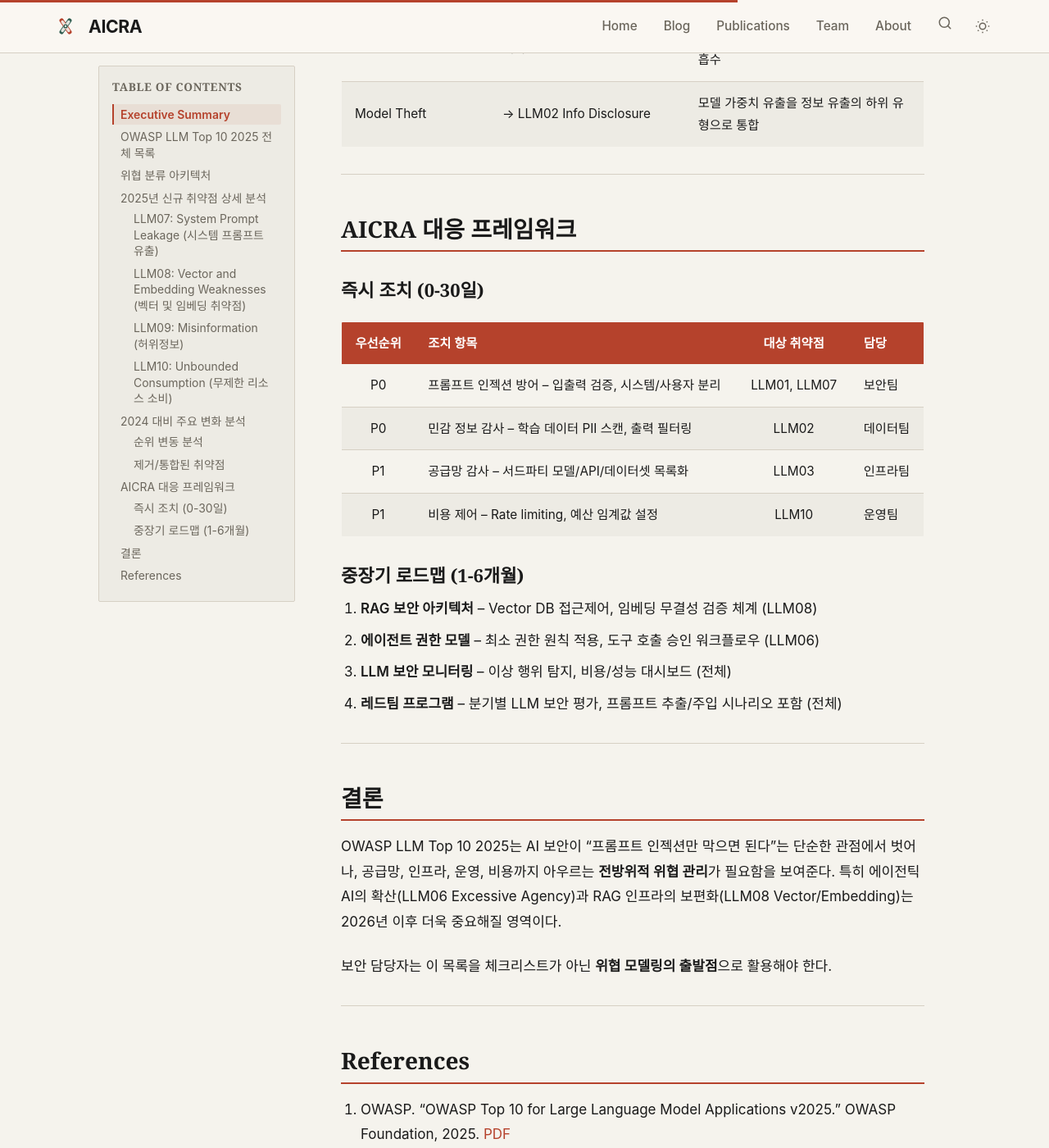
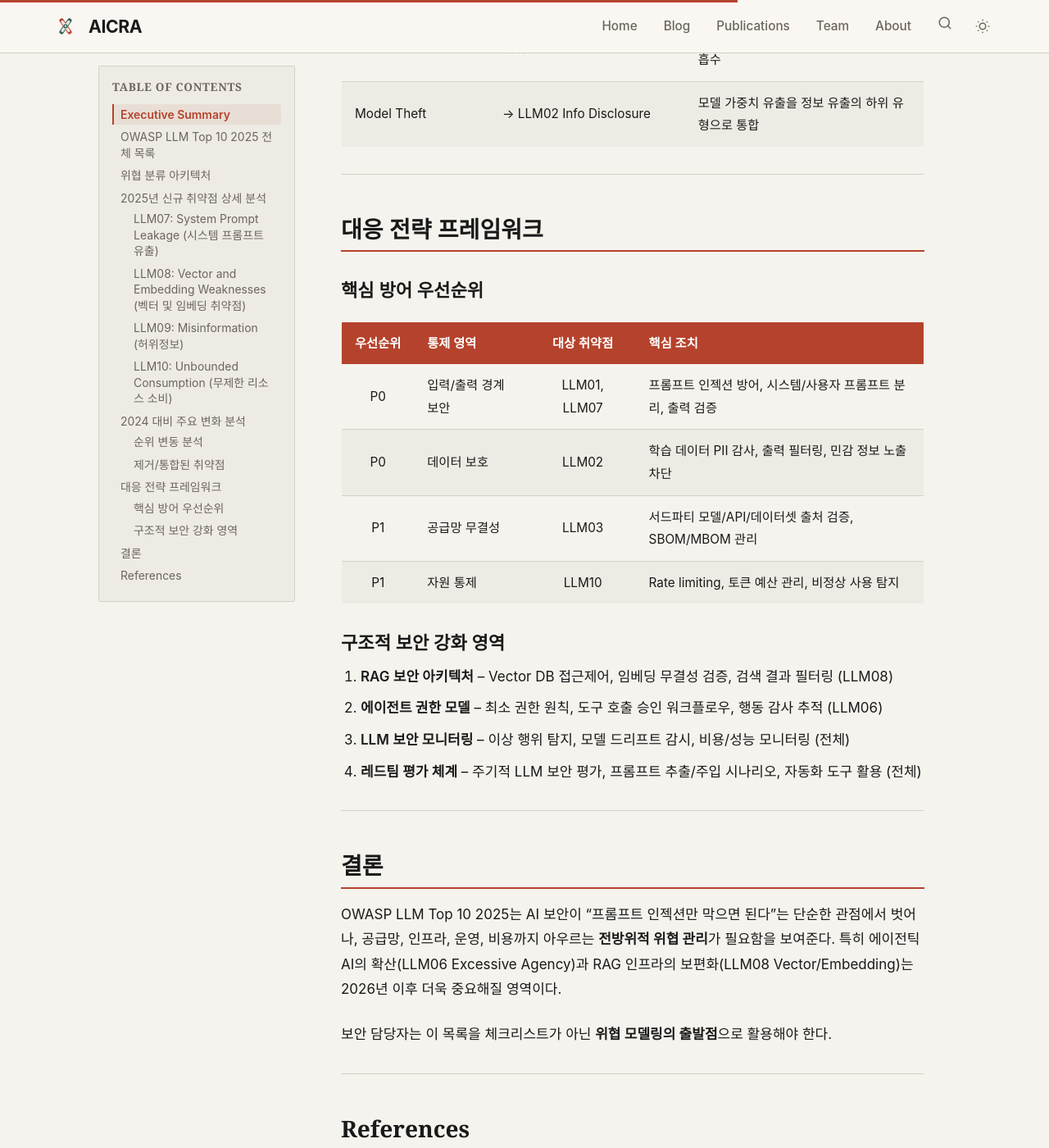
Before and after one commit to AICRA-PAGE/AICRA-PAGE.github.io, a Jekyll site: the page built from _posts/2025-12-21-owasp-llm-top-10-2025.md, in a window 1280 px wide and 1400 px high, scrolled down 6631 px. Shown: the whole window at 82% size. Built offline with Jekyll 4.4.1, drawn with Linux system fonts in a browser that asks for light colours; some web fonts are replaced; the table of contents is made by our own code.

Commit message:
fix: remove arbitrary timelines from OWASP post
Replaced "즉시 조치 (0-30일)" and "중장기 로드맵 (1-6개월)" with
academic-appropriate "핵심 방어 우선순위" and "구조적 보안 강화 영역"
without arbitrary date ranges.

Co-Authored-By: Claude Opus 4.6 (1M context) <noreply@anthropic.com>

```diff
--- a/_posts/2025-12-21-owasp-llm-top-10-2025.md
+++ b/_posts/2025-12-21-owasp-llm-top-10-2025.md
@@ -224,23 +224,23 @@ LLM의 환각(Hallucination) 현상이 의도적 또는 비의도적으로 허
 
 ---
 
-## AICRA 대응 프레임워크
+## 대응 전략 프레임워크
 
-### 즉시 조치 (0-30일)
+### 핵심 방어 우선순위
 
-| 우선순위 | 조치 항목 | 대상 취약점 | 담당 |
-|:--------:|----------|:-----------:|------|
-| P0 | 프롬프트 인젝션 방어 -- 입출력 검증, 시스템/사용자 분리 | LLM01, LLM07 | 보안팀 |
-| P0 | 민감 정보 감사 -- 학습 데이터 PII 스캔, 출력 필터링 | LLM02 | 데이터팀 |
-| P1 | 공급망 감사 -- 서드파티 모델/API/데이터셋 목록화 | LLM03 | 인프라팀 |
-| P1 | 비용 제어 -- Rate limiting, 예산 임계값 설정 | LLM10 | 운영팀 |
+| 우선순위 | 통제 영역 | 대상 취약점 | 핵심 조치 |
+|:--------:|----------|:-----------:|----------|
+| P0 | 입력/출력 경계 보안 | LLM01, LLM07 | 프롬프트 인젝션 방어, 시스템/사용자 프롬프트 분리, 출력 검증 |
+| P0 | 데이터 보호 | LLM02 | 학습 데이터 PII 감사, 출력 필터링, 민감 정보 노출 차단 |
+| P1 | 공급망 무결성 | LLM03 | 서드파티 모델/API/데이터셋 출처 검증, SBOM/MBOM 관리 |
+| P1 | 자원 통제 | LLM10 | Rate limiting, 토큰 예산 관리, 비정상 사용 탐지 |
 
-### 중장기 로드맵 (1-6개월)
+### 구조적 보안 강화 영역
 
-1. **RAG 보안 아키텍처** -- Vector DB 접근제어, 임베딩 무결성 검증 체계 (LLM08)
-2. **에이전트 권한 모델** -- 최소 권한 원칙 적용, 도구 호출 승인 워크플로우 (LLM06)
-3. **LLM 보안 모니터링** -- 이상 행위 탐지, 비용/성능 대시보드 (전체)
-4. **레드팀 프로그램** -- 분기별 LLM 보안 평가, 프롬프트 추출/주입 시나리오 포함 (전체)
+1. **RAG 보안 아키텍처** -- Vector DB 접근제어, 임베딩 무결성 검증, 검색 결과 필터링 (LLM08)
+2. **에이전트 권한 모델** -- 최소 권한 원칙, 도구 호출 승인 워크플로우, 행동 감사 추적 (LLM06)
+3. **LLM 보안 모니터링** -- 이상 행위 탐지, 모델 드리프트 감시, 비용/성능 모니터링 (전체)
+4. **레드팀 평가 체계** -- 주기적 LLM 보안 평가, 프롬프트 추출/주입 시나리오, 자동화 도구 활용 (전체)
 
 ---
 
```
